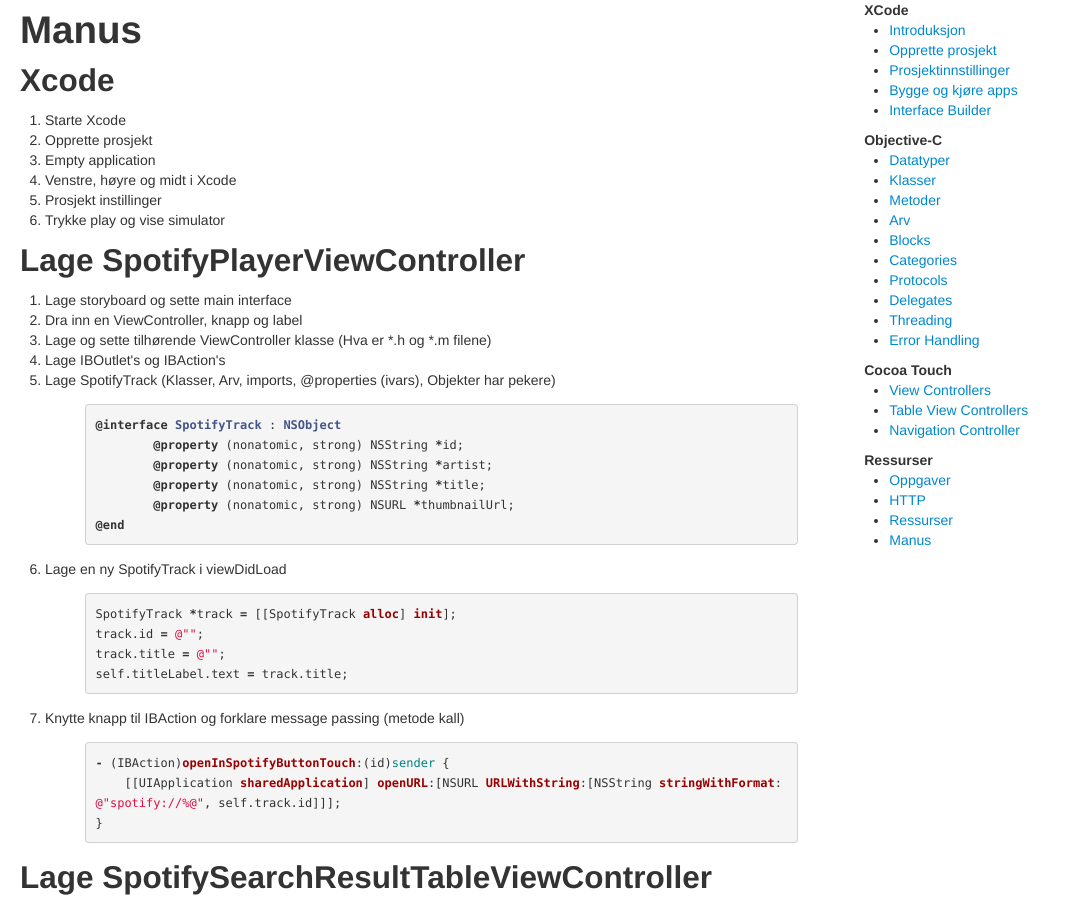
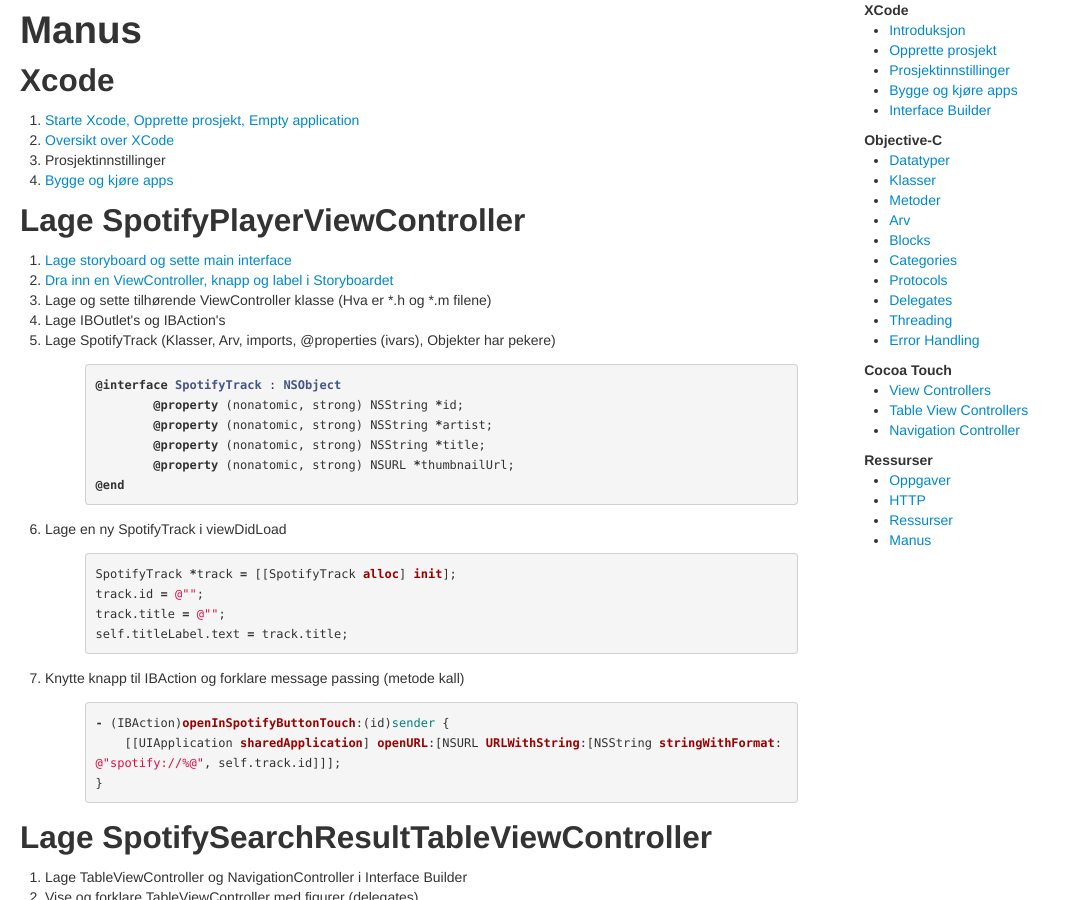
Before and after one commit to bekk/android101, a Jekyll site: the page built from docs/pages/manus.html, in a window 1280 px wide and 900 px high. Shown: the whole window, without its empty margins (0-1071 px from the left). Built offline with Jekyll 4.4.1, drawn with Linux system fonts in a browser that asks for light colours; Markdown is read by kramdown in place of the engine named in the settings.

Commit message:
Updated manus

```diff
--- a/docs/pages/manus.html
+++ b/docs/pages/manus.html
@@ -6,19 +6,17 @@
 <h2>Xcode</h2>
 
 <ol>
-	<li>Starte Xcode</li>
-	<li>Opprette prosjekt</li>
-	<li>Empty application</li>
-	<li>Venstre, høyre og midt i Xcode</li>
-	<li>Prosjekt instillinger</li>
-	<li>Trykke play og vise simulator</li>
+	<li><a href="xcode-opprette-prosjekt.html">Starte Xcode, Opprette prosjekt, Empty application</a></li>
+	<li><a href="xcode-introduksjon.html">Oversikt over XCode</a></li>
+	<li>Prosjektinnstillinger</li>
+	<li><a href="xcode-byggekjore.html">Bygge og kjøre apps</a></li>
 </ol>
 
 <h2>Lage SpotifyPlayerViewController</h2>
 
 <ol>
-	<li>Lage storyboard og sette main interface</li>
-	<li>Dra inn en ViewController, knapp og label</li>
+	<li><a href="interface-builder.html#storyboard">Lage storyboard og sette main interface</a></li>
+	<li><a href="interface-builder.html#leggetilelementer">Dra inn en ViewController, knapp og label i Storyboardet</a></li>
 	<li>Lage og sette tilhørende ViewController klasse (Hva er *.h og *.m filene)</li>
 	<li>Lage IBOutlet's og IBAction's</li>
 	<li>Lage SpotifyTrack (Klasser, Arv, imports, @properties (ivars), Objekter har pekere)
--- a/docs/pages/xcode-byggekjore.html
+++ b/docs/pages/xcode-byggekjore.html
@@ -3,6 +3,4 @@
 title: Bygge og kjøre apps
 ---
 
-Simulator
-
-Schemes
+<img src="{{ site.baseurl }}/img/xcode_run.png" />
--- a/docs/pages/xcode-introduksjon.html
+++ b/docs/pages/xcode-introduksjon.html
@@ -3,4 +3,4 @@
 title: Introduksjon
 ---
 
-Innold xcode
+<img src="{{ site.baseurl }}/img/xcode_overview.png" />
```
Also changed, not shown: docs/pages/interface-builder.html (+18 -0 lines), docs/img/xcode_add_elements.png (added), docs/img/xcode_overview.png (added), docs/img/xcode_run.png (added), docs/img/xcode_set_storyboard.png (added).
